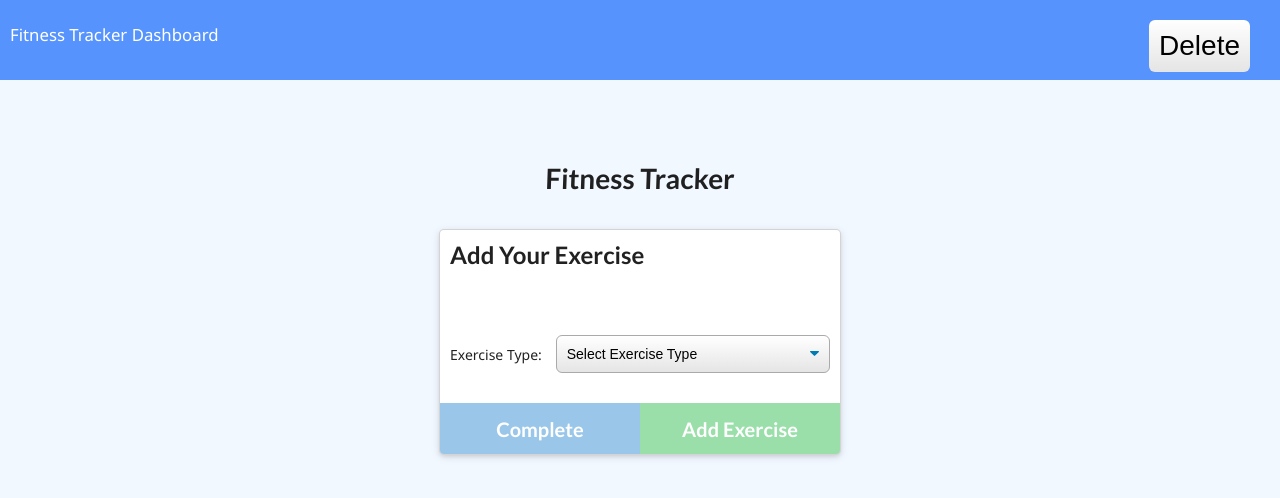
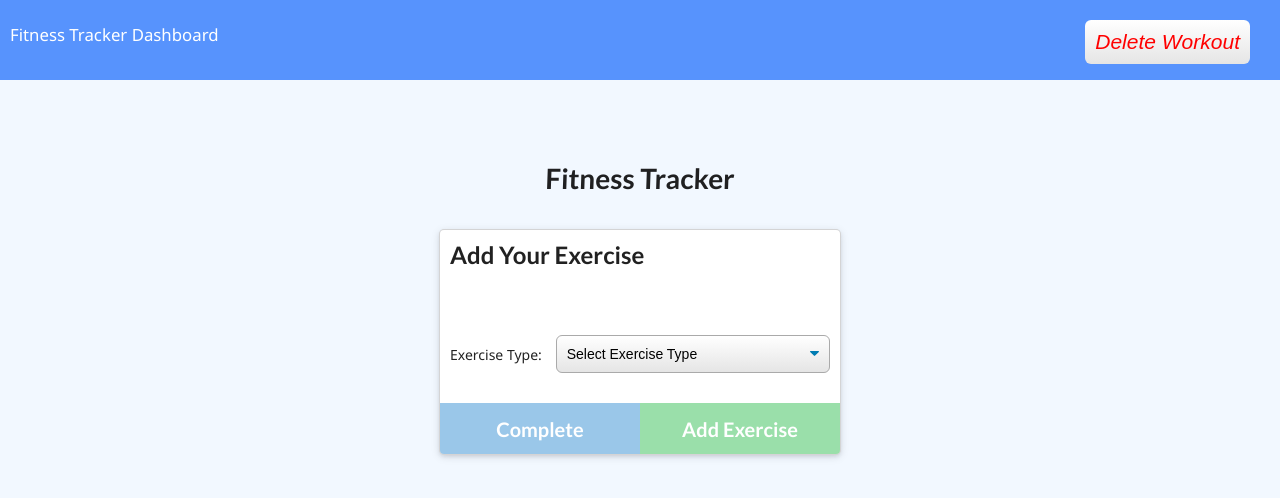
Before and after one commit to prithvipsingh/Workout-Tracker, a website: page public/exercise.html in a window 1280 px wide. Drawn offline with nearby package versions, Linux system fonts and the light colour scheme; no server answers.

Commit message:
update delete button

```diff
--- a/public/exercise.html
+++ b/public/exercise.html
@@ -14,7 +14,7 @@
   <nav>
     <a href="/">Fitness Tracker</a>
     <a href="/stats">Dashboard</a>
-    <button type="button" class="btn btn-danger">Delete </button>
+    <button type="button" class="btn btn-danger">Delete Workout</button>
   </nav>
   <div class="wrapper">
     <header>
--- a/public/style.css
+++ b/public/style.css
@@ -440,7 +440,9 @@ form > button {
   display: block;
   border: none;
   cursor: pointer;
-  font-size: 2rem;
+  font-size: 1.5rem;
+  color: red;
+  font-style: oblique;
   border-radius: 6px;
   padding: 10px;
   margin-top: 10px;
```
